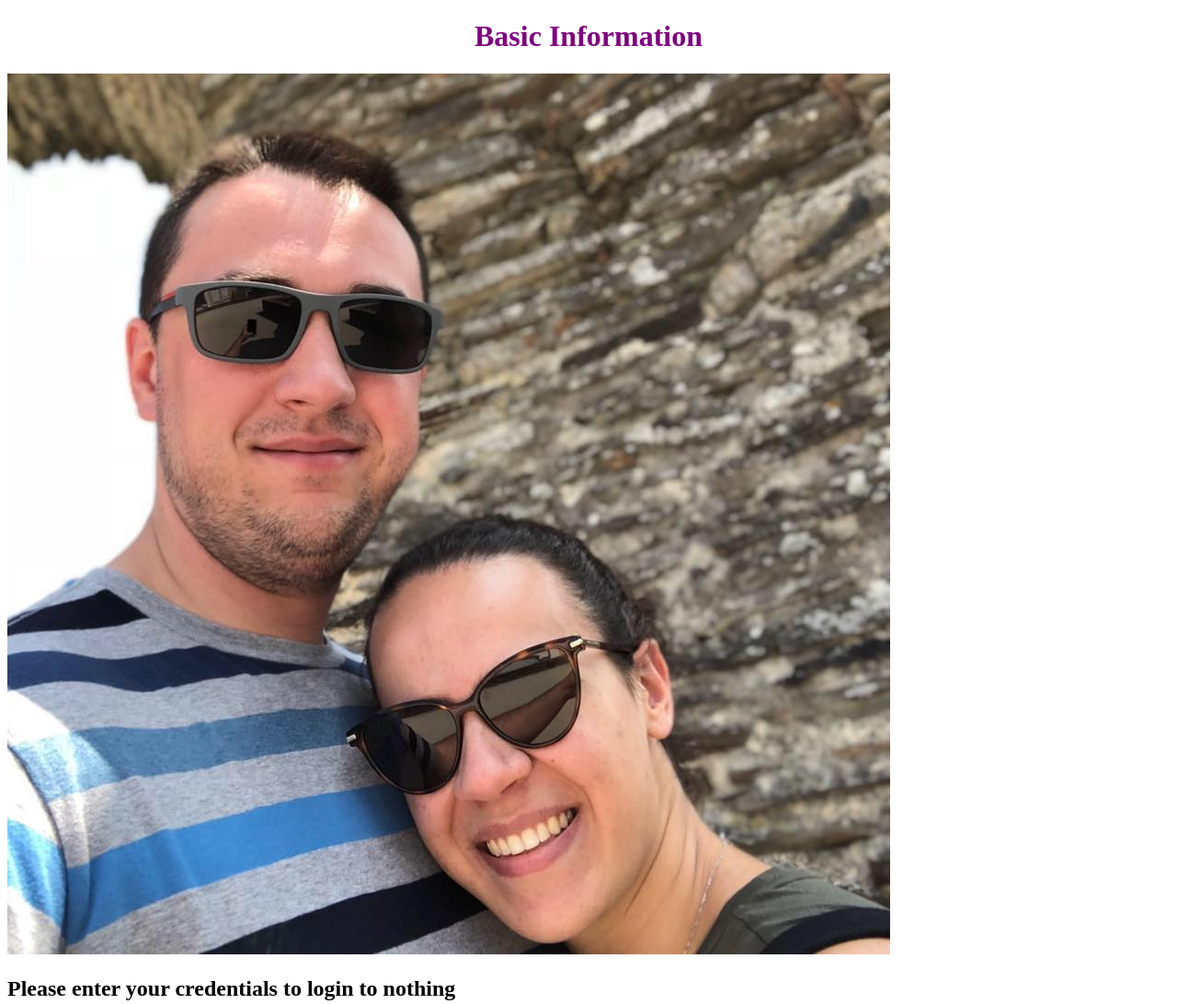
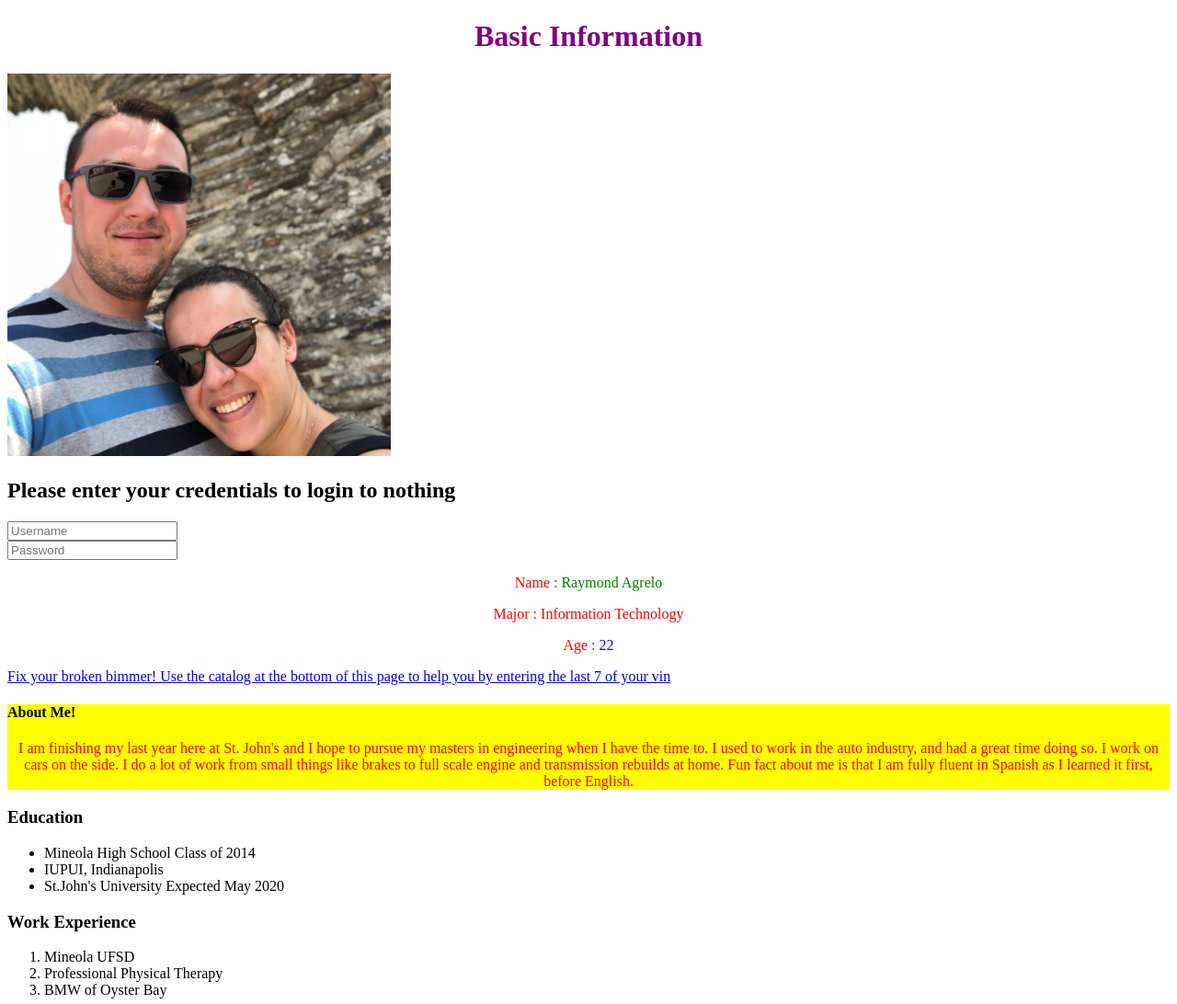
Before and after one commit to raymondagrelo/hello-world, a plain HTML site: page project_1_milestone_3/index.html in a window 1280 px wide. Shown: the top 1092 px of the page at 92% size. Drawn offline with Linux system fonts and the light colour scheme; files that its build step writes are made by us from their sources.

Commit message:
Update index.html

```diff
--- a/project_1_milestone_3/index.html
+++ b/project_1_milestone_3/index.html
@@ -7,7 +7,7 @@
 
   <body>
     <h1> Basic Information</h1>
-    <img src="https://raymondagrelo.github.io/project_1_milestone_3/me.jpg" alt="Picture of me, smiling.">
+    <img src="https://raymondagrelo.github.io/project_1_milestone_3/me.jpg" alt="Picture of me, smiling." style="width:33%; height:33%;">
 
 <form>
   <h2>Please enter your credentials to login to nothing</h2>
```
